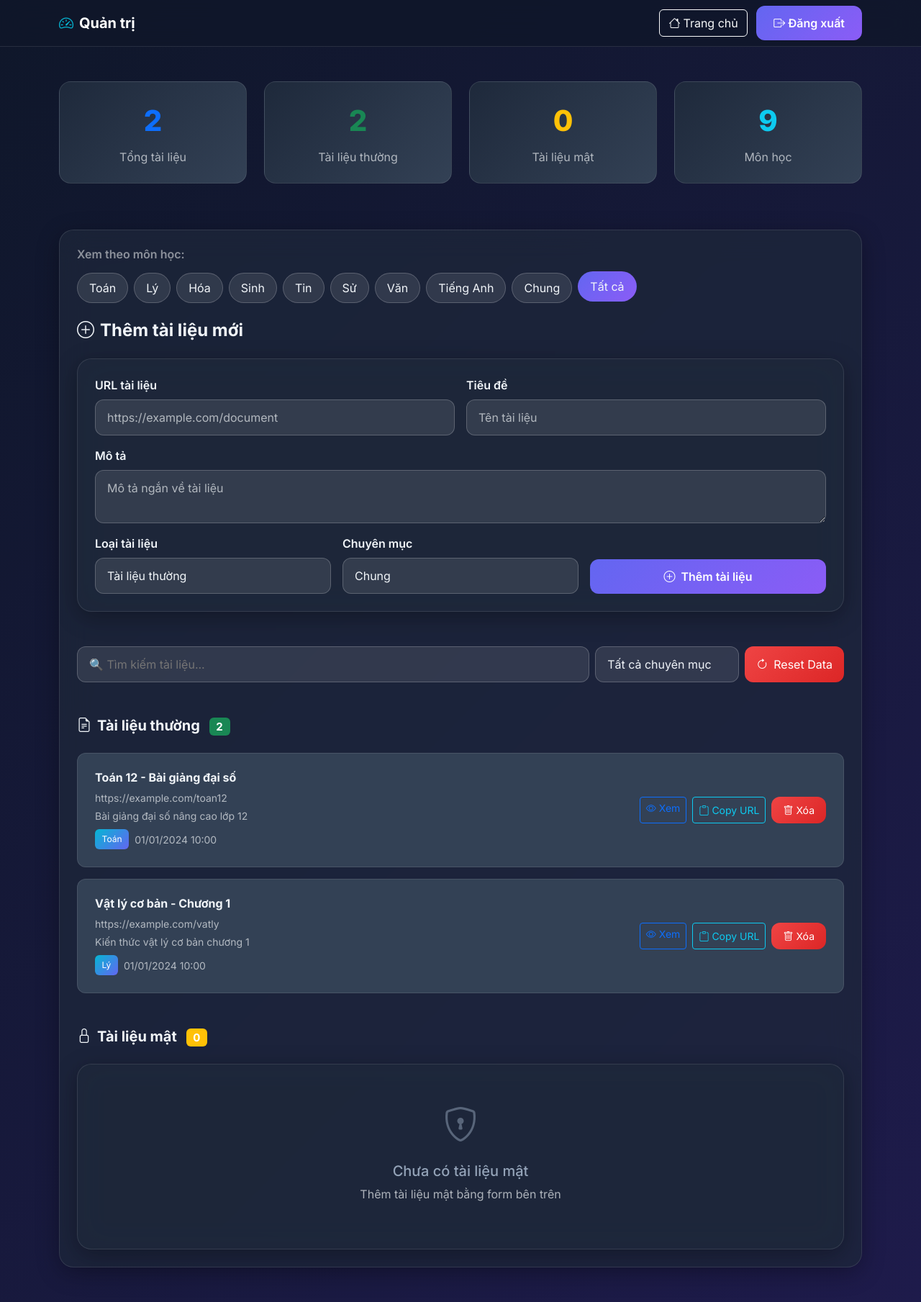
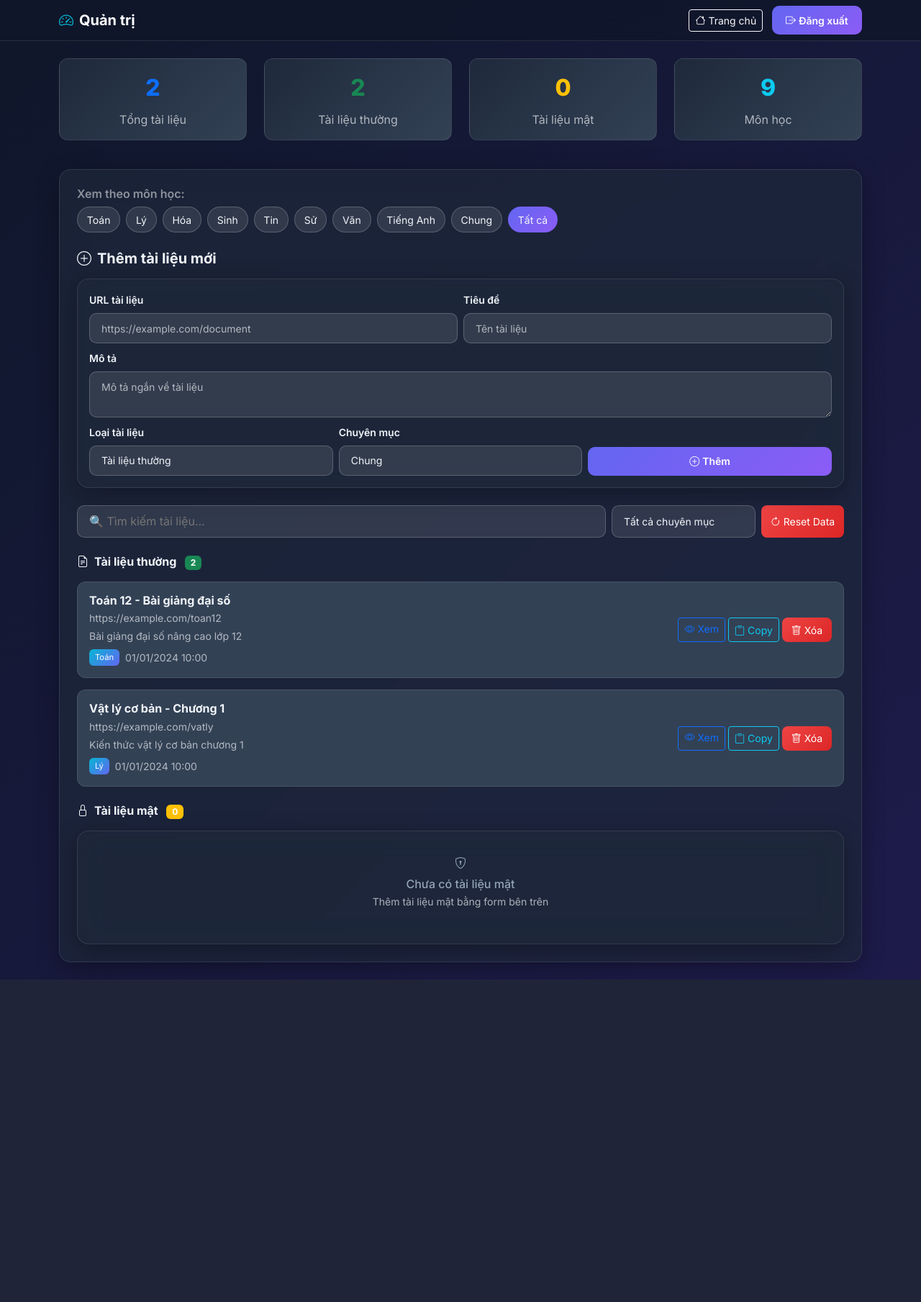
Before and after one commit to huanpham123/Tai-lieu-hoc-tap-free, a Flask app: page /admin in a window 1280 px wide. Shown: the whole page at 72% size. After the commit the page ends 1361 px from the top, so only its background shows below. Run offline with Flask 3, Linux system fonts and the light colour scheme; the visitor is signed in with stand-in values (Sample User, id 1).

Commit message:
Update admin.html

```diff
--- a/templates/admin.html
+++ b/templates/admin.html
@@ -8,7 +8,6 @@
     <link href="https://cdn.jsdelivr.net/npm/bootstrap@5.3.2/dist/css/bootstrap.min.css" rel="stylesheet"/>
     <link rel="stylesheet" href="https://cdn.jsdelivr.net/npm/bootstrap-icons@1.11.1/font/bootstrap-icons.css"/>
     <link href="https://fonts.googleapis.com/css2?family=Inter:wght@300;400;500;600;700;800&display=swap" rel="stylesheet"/>
-    <link href="https://unpkg.com/aos@2.3.1/dist/aos.css" rel="stylesheet">
 
     <style>
         :root {
@@ -44,7 +43,7 @@
             background: var(--glass);
             backdrop-filter: blur(20px);
             border: 1px solid var(--glass-border);
-            border-radius: 20px;
+            border-radius: 16px;
             box-shadow: 0 8px 32px rgba(0, 0, 0, 0.3);
         }
 
@@ -56,20 +55,14 @@
 
         .stats-card {
             background: linear-gradient(135deg, var(--dark-surface), var(--dark-card));
-            border-radius: 16px;
-            padding: 1.5rem;
+            border-radius: 12px;
+            padding: 1rem;
             border: 1px solid rgba(255, 255, 255, 0.1);
-            transition: all 0.3s ease;
             text-align: center;
         }
 
-        .stats-card:hover {
-            transform: translateY(-5px);
-            box-shadow: 0 15px 30px rgba(0, 0, 0, 0.3);
-        }
-
         .stats-number {
-            font-size: 2.5rem;
+            font-size: 2rem;
             font-weight: 800;
             margin-bottom: 0.5rem;
         }
@@ -77,9 +70,9 @@
         .form-control, .form-select {
             background: rgba(255, 255, 255, 0.1);
             border: 1px solid rgba(255, 255, 255, 0.2);
-            border-radius: 12px;
+            border-radius: 10px;
             color: var(--text-primary);
-            padding: 0.75rem 1rem;
+            padding: 0.6rem 1rem;
         }
 
         .form-control:focus, .form-select:focus {
@@ -92,8 +85,8 @@
         .btn-modern {
             background: linear-gradient(135deg, var(--primary), var(--secondary));
             border: none;
-            border-radius: 12px;
-            padding: 0.75rem 1.5rem;
+            border-radius: 10px;
+            padding: 0.6rem 1.2rem;
             color: white;
             font-weight: 600;
             transition: all 0.3s ease;
@@ -107,22 +100,17 @@
         .btn-danger-modern {
             background: linear-gradient(135deg, var(--danger), #dc2626);
             border: none;
-            border-radius: 12px;
-            padding: 0.5rem 1rem;
+            border-radius: 8px;
+            padding: 0.4rem 0.8rem;
             color: white;
-            transition: all 0.3s ease;
-        }
-
-        .btn-danger-modern:hover {
-            transform: translateY(-2px);
-            box-shadow: 0 8px 25px rgba(239, 68, 68, 0.4);
+            font-size: 0.875rem;
         }
 
         .doc-item {
             background: var(--dark-card);
             border: 1px solid rgba(255, 255, 255, 0.1);
             border-radius: 12px;
-            padding: 1.5rem;
+            padding: 1rem;
             margin-bottom: 1rem;
             transition: all 0.3s ease;
         }
@@ -130,119 +118,96 @@
         .doc-item:hover {
             border-color: var(--primary);
             transform: translateY(-2px);
-            box-shadow: 0 8px 25px rgba(0, 0, 0, 0.3);
         }
 
         .key-badge {
             background: linear-gradient(135deg, var(--warning), var(--danger));
             color: white;
-            padding: 0.4rem 0.8rem;
-            border-radius: 8px;
+            padding: 0.3rem 0.6rem;
+            border-radius: 6px;
             font-family: monospace;
-            font-size: 0.85rem;
+            font-size: 0.75rem;
         }
 
         .category-badge {
             background: linear-gradient(135deg, var(--accent), var(--primary));
             color: white;
-            padding: 0.3rem 0.6rem;
+            padding: 0.2rem 0.5rem;
             border-radius: 6px;
-            font-size: 0.75rem;
+            font-size: 0.7rem;
         }
 
         .subject-link {
             background: rgba(255, 255, 255, 0.1);
             border: 1px solid rgba(255, 255, 255, 0.2);
             border-radius: 50px;
-            padding: 0.5rem 1rem;
+            padding: 0.4rem 0.8rem;
             color: var(--text-primary);
             text-decoration: none;
+            font-size: 0.875rem;
             transition: all 0.3s ease;
         }
 
         .subject-link:hover, .subject-link.active {
             background: linear-gradient(135deg, var(--primary), var(--secondary));
             border-color: transparent;
-            transform: translateY(-2px);
         }
 
         .empty-state {
             text-align: center;
-            padding: 3rem 2rem;
+            padding: 2rem 1rem;
             color: var(--text-secondary);
-        }
-
-        .empty-state i {
-            font-size: 3rem;
-            margin-bottom: 1rem;
-            opacity: 0.5;
-        }
-
-        .fade-in {
-            animation: fadeIn 0.8s ease-in;
-        }
-
-        @keyframes fadeIn {
-            from { opacity: 0; transform: translateY(20px); }
-            to { opacity: 1; transform: translateY(0); }
         }
 
         .search-filter {
             background: rgba(255, 255, 255, 0.1);
             border: 1px solid rgba(255, 255, 255, 0.2);
-            border-radius: 12px;
-            padding: 0.75rem 1rem;
+            border-radius: 10px;
+            padding: 0.6rem 1rem;
             color: var(--text-primary);
-            transition: all 0.3s ease;
-        }
-
-        .search-filter:focus {
-            background: rgba(255, 255, 255, 0.15);
-            border-color: var(--primary);
-            box-shadow: 0 0 0 3px rgba(99, 102, 241, 0.3);
         }
     </style>
 </head>
 <body>
-    <nav class="navbar navbar-expand-lg navbar-dark sticky-top">
+    <nav class="navbar navbar-expand-lg navbar-dark">
         <div class="container">
             <a class="navbar-brand fw-bold d-flex align-items-center" href="/">
                 <i class="bi bi-speedometer2 me-2" style="color: var(--accent);"></i>
                 Quản trị
             </a>
             <div class="ms-auto">
-                <a class="btn btn-outline-light me-2" href="/">
+                <a class="btn btn-outline-light btn-sm me-2" href="/">
                     <i class="bi bi-house me-1"></i>Trang chủ
                 </a>
-                <a class="btn btn-modern" href="/logout">
+                <a class="btn btn-modern btn-sm" href="/logout">
                     <i class="bi bi-box-arrow-right me-1"></i>Đăng xuất
                 </a>
             </div>
         </div>
     </nav>
 
-    <div class="container my-5">
+    <div class="container my-4">
         <!-- Stats Cards -->
-        <div class="row mb-5">
-            <div class="col-md-3 mb-3" data-aos="fade-up" data-aos-delay="0">
+        <div class="row mb-4">
+            <div class="col-md-3 mb-3">
                 <div class="stats-card">
                     <div class="stats-number text-primary">{{ (public_docs|length + private_docs|length) }}</div>
                     <div class="text-muted">Tổng tài liệu</div>
                 </div>
             </div>
-            <div class="col-md-3 mb-3" data-aos="fade-up" data-aos-delay="100">
+            <div class="col-md-3 mb-3">
                 <div class="stats-card">
                     <div class="stats-number text-success">{{ public_docs|length }}</div>
                     <div class="text-muted">Tài liệu thường</div>
                 </div>
             </div>
-            <div class="col-md-3 mb-3" data-aos="fade-up" data-aos-delay="200">
+            <div class="col-md-3 mb-3">
                 <div class="stats-card">
                     <div class="stats-number text-warning">{{ private_docs|length }}</div>
                     <div class="text-muted">Tài liệu mật</div>
                 </div>
             </div>
-            <div class="col-md-3 mb-3" data-aos="fade-up" data-aos-delay="300">
+            <div class="col-md-3 mb-3">
                 <div class="stats-card">
                     <div class="stats-number text-info">{{ subjects|length }}</div>
                     <div class="text-muted">Môn học</div>
@@ -254,9 +219,9 @@
             {% with messages = get_flashed_messages(with_categories=true) %}
                 {% if messages %}
                     {% for category, message in messages %}
-                        <div class="alert alert-{{ 'danger' if category == 'error' else 'success' }} alert-dismissible fade show glass-card mb-4">
+                        <div class="alert alert-{{ 'danger' if category == 'error' else 'success' }} alert-dismissible fade show mb-4">
                             <div class="d-flex align-items-center">
-                                <i class="bi bi-{{ 'exclamation-triangle' if category == 'error' else 'check-circle' }}-fill me-3"></i>
+                                <i class="bi bi-{{ 'exclamation-triangle' if category == 'error' else 'check-circle' }}-fill me-2"></i>
                                 <span>{{ message }}</span>
                             </div>
                             <button type="button" class="btn-close btn-close-white" data-bs-dismiss="alert"></button>
@@ -267,7 +232,7 @@
 
             <!-- Quick Subject Links -->
             <div class="mb-4">
-                <h6 class="text-white-50 mb-3 fw-semibold">Xem theo môn học:</h6>
+                <h6 class="text-white-50 mb-2 fw-semibold">Xem theo môn học:</h6>
                 <div class="d-flex flex-wrap gap-2">
                     {% set all_subjects = ['Toán','Lý','Hóa','Sinh','Tin','Sử','Văn','Tiếng Anh','Chung'] %}
                     {% for s in all_subjects %}
@@ -278,41 +243,41 @@
             </div>
 
             <!-- Add Document Form -->
-            <div class="mb-5" data-aos="fade-up">
-                <h4 class="fw-bold mb-4">
+            <div class="mb-4">
+                <h5 class="fw-bold mb-3">
                     <i class="bi bi-plus-circle me-2"></i>Thêm tài liệu mới
-                </h4>
+                </h5>
 
-                <form method="POST" class="glass-card p-4">
-                    <div class="row g-3">
+                <form id="addDocumentForm" class="glass-card p-3">
+                    <div class="row g-2">
                         <div class="col-md-6">
-                            <label class="form-label fw-semibold">URL tài liệu</label>
-                            <input type="url" name="url" class="form-control" required
+                            <label class="form-label fw-semibold small">URL tài liệu</label>
+                            <input type="url" name="url" class="form-control form-control-sm" required
                                    placeholder="https://example.com/document">
                         </div>
                         <div class="col-md-6">
-                            <label class="form-label fw-semibold">Tiêu đề</label>
-                            <input type="text" name="title" class="form-control" required
+                            <label class="form-label fw-semibold small">Tiêu đề</label>
+                            <input type="text" name="title" class="form-control form-control-sm" required
                                    placeholder="Tên tài liệu">
                         </div>
 
                         <div class="col-12">
-                            <label class="form-label fw-semibold">Mô tả</label>
-                            <textarea name="description" class="form-control" rows="2"
+                            <label class="form-label fw-semibold small">Mô tả</label>
+                            <textarea name="description" class="form-control form-control-sm" rows="2"
                                       placeholder="Mô tả ngắn về tài liệu"></textarea>
                         </div>
 
                         <div class="col-md-4">
-                            <label class="form-label fw-semibold">Loại tài liệu</label>
-                            <select name="type" class="form-select">
+                            <label class="form-label fw-semibold small">Loại tài liệu</label>
+                            <select name="type" class="form-select form-select-sm">
                                 <option value="public">Tài liệu thường</option>
                                 <option value="private">Tài liệu mật</option>
                             </select>
                         </div>
 
                         <div class="col-md-4">
-                            <label class="form-label fw-semibold">Chuyên mục</label>
-                            <select name="category" class="form-select" required>
+                            <label class="form-label fw-semibold small">Chuyên mục</label>
+                            <select name="category" class="form-select form-select-sm" required>
                                 {% for subject in subjects %}
                                 <option value="{{ subject }}" {% if subject == 'Chung' %}selected{% endif %}>
                                     {{ subject }}
@@ -322,8 +287,8 @@
                         </div>
 
                         <div class="col-md-4 d-flex align-items-end">
-                            <button type="submit" class="btn btn-modern w-100">
-                                <i class="bi bi-plus-circle me-2"></i>Thêm tài liệu
+                            <button type="submit" class="btn btn-modern btn-sm w-100">
+                                <i class="bi bi-plus-circle me-1"></i>Thêm
                             </button>
                         </div>
                     </div>
@@ -331,36 +296,35 @@
             </div>
 
             <!-- Management Tools -->
-            <div class="d-flex gap-2 mb-4 flex-wrap" data-aos="fade-up">
+            <div class="d-flex gap-2 mb-4 flex-wrap">
                 <input id="filterSearch" class="search-filter flex-grow-1"
                        placeholder="🔍 Tìm kiếm tài liệu...">
-                <select id="filterCategory" class="form-select" style="max-width: 200px;">
+                <select id="filterCategory" class="form-select form-select-sm" style="max-width: 200px;">
                     <option value="all">Tất cả chuyên mục</option>
                     {% for subject in subjects %}
                     <option value="{{ subject }}">{{ subject }}</option>
                     {% endfor %}
                 </select>
-                <button id="resetData" class="btn btn-danger-modern">
-                    <i class="bi bi-arrow-clockwise me-2"></i>Reset Data
+                <button id="resetData" class="btn btn-danger-modern btn-sm">
+                    <i class="bi bi-arrow-clockwise me-1"></i>Reset Data
                 </button>
             </div>
 
             <!-- Documents List -->
             <div id="manageList">
                 <!-- Public Documents -->
-                <h5 class="fw-bold mt-5 mb-4" data-aos="fade-up">
+                <h6 class="fw-bold mt-4 mb-3">
                     <i class="bi bi-file-earmark-text me-2"></i>Tài liệu thường
                     <span class="badge bg-success ms-2">{{ public_docs|length }}</span>
-                </h5>
+                </h6>
 
                 {% if public_docs %}
                     <div id="publicList">
                         {% for doc in public_docs %}
-                        <div class="doc-item fade-in" data-aos="fade-up"
-                             data-title="{{ doc.title|lower }}" data-cat="{{ doc.category|default('Chung') }}">
+                        <div class="doc-item" data-title="{{ doc.title|lower }}" data-cat="{{ doc.category|default('Chung') }}">
                             <div class="row align-items-center">
-                                <div class="col-md-6">
-                                    <h6 class="fw-bold mb-2">{{ doc.title }}</h6>
+                                <div class="col-md-7">
+                                    <h6 class="fw-bold mb-1">{{ doc.title }}</h6>
                                     <p class="text-muted mb-1 small">{{ doc.url }}</p>
                                     {% if doc.description %}
                                     <p class="text-muted mb-2 small">{{ doc.description }}</p>
@@ -370,13 +334,13 @@
                                         <small class="text-muted">{{ doc.created_at|default('—') }}</small>
                                     </div>
                                 </div>
-                                <div class="col-md-6 text-end">
-                                    <div class="d-flex gap-2 justify-content-end flex-wrap">
+                                <div class="col-md-5 text-end">
+                                    <div class="d-flex gap-1 justify-content-end flex-wrap">
                                         <a href="{{ doc.url }}" target="_blank" class="btn btn-outline-primary btn-sm">
                                             <i class="bi bi-eye me-1"></i>Xem
                                         </a>
                                         <button class="btn btn-outline-info btn-sm" onclick="copyToClipboard('{{ doc.url }}')">
-                                            <i class="bi bi-clipboard me-1"></i>Copy URL
+                                            <i class="bi bi-clipboard me-1"></i>Copy
                                         </button>
                                         <button class="btn btn-danger-modern btn-sm delete-doc"
                                                 data-doc-id="{{ doc.id }}"
@@ -390,27 +354,26 @@
                         {% endfor %}
                     </div>
                 {% else %}
-                    <div class="empty-state glass-card" data-aos="fade-up">
+                    <div class="empty-state glass-card">
                         <i class="bi bi-inbox"></i>
-                        <h5 class="mt-3 mb-2">Chưa có tài liệu công khai</h5>
-                        <p class="text-muted">Thêm tài liệu mới bằng form bên trên</p>
+                        <h6 class="mt-2 mb-1">Chưa có tài liệu công khai</h6>
+                        <p class="text-muted small">Thêm tài liệu mới bằng form bên trên</p>
                     </div>
                 {% endif %}
 
                 <!-- Private Documents -->
-                <h5 class="fw-bold mt-5 mb-4" data-aos="fade-up">
+                <h6 class="fw-bold mt-4 mb-3">
                     <i class="bi bi-lock me-2"></i>Tài liệu mật
                     <span class="badge bg-warning ms-2">{{ private_docs|length }}</span>
-                </h5>
+                </h6>
 
                 {% if private_docs %}
                     <div id="privateList">
                         {% for doc in private_docs %}
-                        <div class="doc-item fade-in" data-aos="fade-up"
-                             data-title="{{ doc.title|lower }}" data-cat="{{ doc.category|default('Chung') }}">
+                        <div class="doc-item" data-title="{{ doc.title|lower }}" data-cat="{{ doc.category|default('Chung') }}">
                             <div class="row align-items-center">
-                                <div class="col-md-6">
-                                    <h6 class="fw-bold mb-2">{{ doc.title }}</h6>
+                                <div class="col-md-7">
+                                    <h6 class="fw-bold mb-1">{{ doc.title }}</h6>
                                     <p class="text-muted mb-1 small">{{ doc.url }}</p>
                                     {% if doc.description %}
                                     <p class="text-muted mb-2 small">{{ doc.description }}</p>
@@ -421,8 +384,8 @@
                                         <small class="text-muted">{{ doc.created_at|default('—') }}</small>
                                     </div>
                                 </div>
-                                <div class="col-md-6 text-end">
-                                    <div class="d-flex gap-2 justify-content-end flex-wrap">
+                                <div class="col-md-5 text-end">
+                                    <div class="d-flex gap-1 justify-content-end flex-wrap">
                                         <a href="{{ doc.url }}" target="_blank" class="btn btn-outline-primary btn-sm">
                                             <i class="bi bi-eye me-1"></i>Xem
                                         </a>
@@ -444,10 +407,10 @@
                         {% endfor %}
                     </div>
                 {% else %}
-                    <div class="empty-state glass-card" data-aos="fade-up">
+                    <div class="empty-state glass-card">
                         <i class="bi bi-shield-lock"></i>
-                        <h5 class="mt-3 mb-2">Chưa có tài liệu mật</h5>
-                        <p class="text-muted">Thêm tài liệu mật bằng form bên trên</p>
+                        <h6 class="mt-2 mb-1">Chưa có tài liệu mật</h6>
+                        <p class="text-muted small">Thêm tài liệu mật bằng form bên trên</p>
                     </div>
                 {% endif %}
             </div>
@@ -456,12 +419,42 @@
 
     <!-- Scripts -->
     <script src="https://cdn.jsdelivr.net/npm/bootstrap@5.3.2/dist/js/bootstrap.bundle.min.js"></script>
-    <script src="https://unpkg.com/aos@2.3.1/dist/aos.js"></script>
     <script>
-        // Initialize AOS
-        AOS.init({
-            duration: 800,
-            once: true
+        // Add document form
+        document.getElementById('addDocumentForm').addEventListener('submit', async function(e) {
+            e.preventDefault();
+
+            const formData = new FormData(this);
+            const submitBtn = this.querySelector('button[type="submit"]');
+            const originalText = submitBtn.innerHTML;
+
+            try {
+                submitBtn.innerHTML = '<i class="bi bi-arrow-repeat spinner"></i> Đang thêm...';
+                submitBtn.disabled = true;
+
+                const response = await fetch('/add_document', {
+                    method: 'POST',
+                    body: formData
+                });
+
+                const result = await response.json();
+
+                if (result.success) {
+                    showToast(result.message, 'success');
+                    this.reset();
+                    // Reload page after 1 second to show new data
+                    setTimeout(() => {
+                        window.location.reload();
+                    }, 1000);
+                } else {
+                    showToast(result.message, 'error');
+                }
+            } catch (error) {
+                showToast('Lỗi kết nối!', 'error');
+            } finally {
+                submitBtn.innerHTML = originalText;
+                submitBtn.disabled = false;
+            }
         });
 
         // Filter functionality
@@ -580,13 +573,12 @@
         // Toast notification
         function showToast(message, type = 'info') {
             const toast = document.createElement('div');
-            toast.className = `alert alert-${type} position-fixed glass-card`;
+            toast.className = `alert alert-${type} position-fixed`;
             toast.style.cssText = `
                 top: 20px;
                 right: 20px;
                 z-index: 9999;
                 min-width: 300px;
-                animation: slideInRight 0.3s ease;
             `;
             toast.innerHTML = `
                 <div class="d-flex align-items-center">
@@ -598,24 +590,9 @@
             document.body.appendChild(toast);
 
             setTimeout(() => {
-                toast.style.animation = 'slideOutRight 0.3s ease';
-                setTimeout(() => toast.remove(), 300);
+                toast.remove();
             }, 3000);
         }
-
-        // Add CSS for animations
-        const style = document.createElement('style');
-        style.textContent = `
-            @keyframes slideInRight {
-                from { transform: translateX(100%); opacity: 0; }
-                to { transform: translateX(0); opacity: 1; }
-            }
-            @keyframes slideOutRight {
-                from { transform: translateX(0); opacity: 1; }
-                to { transform: translateX(100%); opacity: 0; }
-            }
-        `;
-        document.head.appendChild(style);
     </script>
 </body>
 </html>
```
